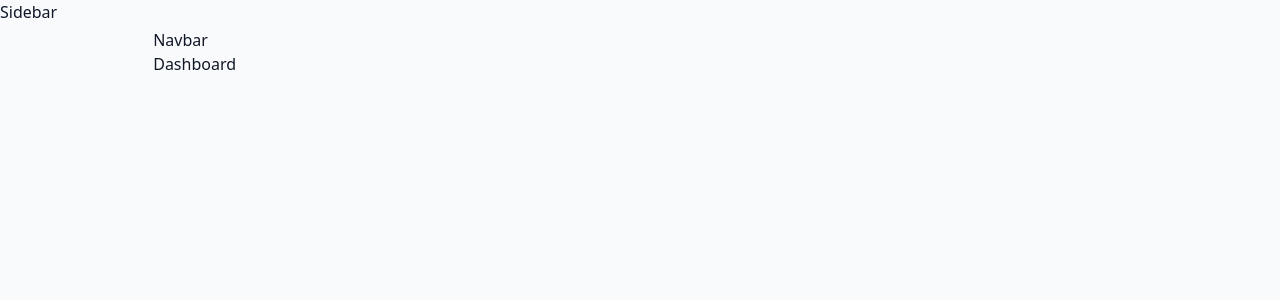
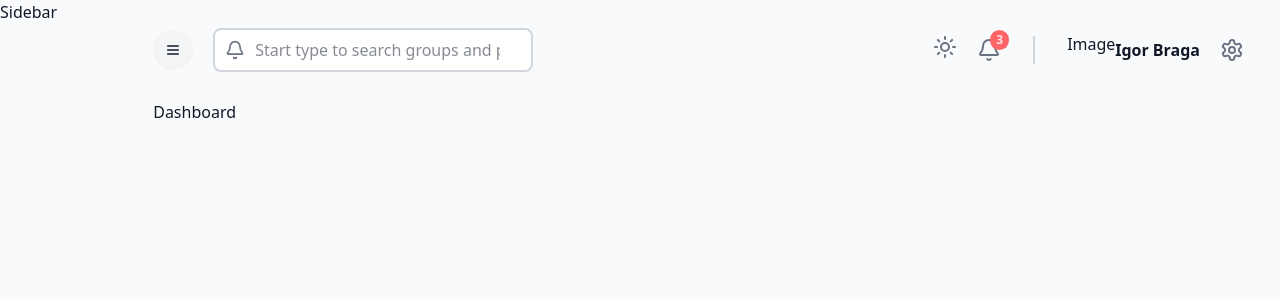
Before and after one commit to igorlbraga/inventory-management, a Next.js app: page / in a window 1280 px wide. Shown: the top 300 px of the page. Built offline with nearby package versions, Linux system fonts and the light colour scheme.

Commit message:
feat: Add initital structure of the taskbar

```diff
--- /dev/null
+++ b/src/app/(components)/Navbar/index.tsx
@@ -0,0 +1,58 @@
+"use client"
+
+import { Bell, Menu, Settings, Sun } from 'lucide-react'
+import Link from "next/link"
+import React from 'react'
+
+
+const Navbar = () => {
+    return (
+        <div className="flex justify-between items-center w-full mb-7">
+            {/* LEFT SIDE */}
+            <div className="flex justify-between items-center gap-5">
+                <button className="px-3 py-3 bg-gray-100 rounded-full hover:bg-blue-100" onClick={() => { }}>
+                    <Menu className="h-4 w-4" />
+                </button>
+                <div className="relative">
+                    <input type="search" placeholder="Start type to search groups and products" className="pl-10 pr-4 py-2 w-48 md:w-80 border-2 border-gray-300 bg-white rounded-lg focus:outline-none focus:border-blue-500" />
+
+                    <div className="absolute inset-y-0 left-0 pl-3 flex items-center pointer-events-none">
+                        <Bell className="text-gray-500" size={20} />
+                    </div>
+                </div>
+            </div>
+
+
+            {/* RIGHT SIDE */}
+            <div className="flex justify-between items-center gap-5">
+                <div className="hidden md:flex justify-between items-center gap-5">
+                    <div>
+                        <button onClick={() => { }}>
+                            <Sun className="cursor-pointer text-gray-500" size={24} />
+                        </button>
+                    </div>
+                    <div className="relative">
+                        <Bell className="cursor-pointer text-gray-500"
+                            size={24}
+                        />
+                        <span className="absolute -top-2 -right-2 inline-flex items-center justify-center px-1.5 py-1 text-xs font-semibold leading-none text-red-100 bg-red-400 rounded-full ">
+                            3
+                        </span>
+                    </div>
+                    <hr className="w-0 h-7 border border-solid border-l border-gray-300 mx-3" />
+                    <div className="flex items-center gap-3 cursor-pointer">
+                        <div className="w-9 h-9">
+                            Image
+                        </div>
+                        <span className="font-semibold">Igor Braga</span>
+                    </div>
+                </div>
+                <Link href="/settings">
+                    <Settings className="cursor-pointer text-gray-500" size={24} />
+                </Link>
+            </div>
+        </div>
+    )
+}
+
+export default Navbar
--- a/src/app/dashboardWrapper.tsx
+++ b/src/app/dashboardWrapper.tsx
@@ -1,10 +1,11 @@
+import Navbar from "./(components)/Navbar"
 
 const DashboardWrapper = ({ children }: { children: React.ReactNode }) => {
     return (
         <div className={`flex bg-gray-50 text-gray-900 w-full min-h-screen`}>
             Sidebar
             <main className="flex flex-col w-full h-full py-7 px-9 bg-gray-50 md:pl-24">
-                Navbar
+                <Navbar />
                 {children}
             </main>
         </div>
```
